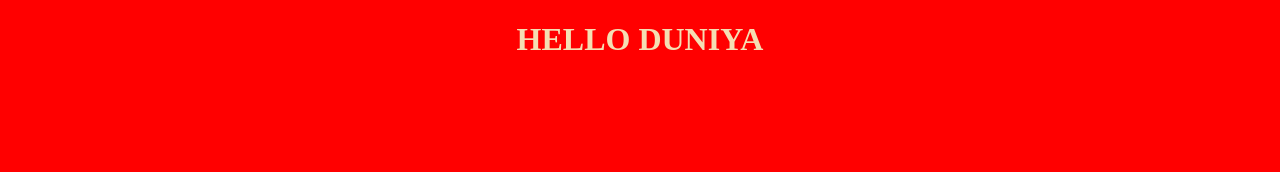
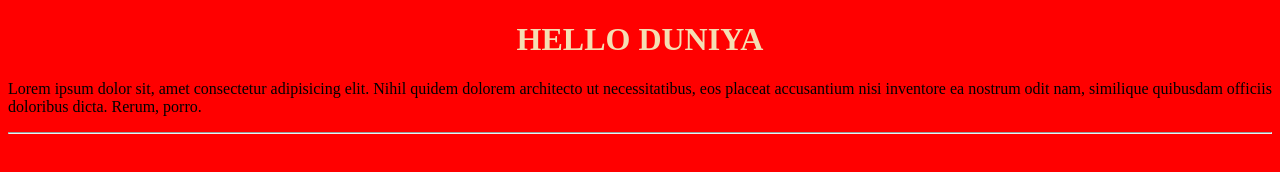
Before and after one commit to Bagri702/BCA_3Y_B, a plain HTML site: page index.html in a window 1280 px wide. Drawn offline with Linux system fonts and the light colour scheme.

Commit message:
third commit

```diff
--- a/index.html
+++ b/index.html
@@ -7,6 +7,8 @@
 </head>
 <body style="background-color: red;">
     <h1 style="text-align: center;color: wheat;">HELLO DUNIYA</h1>
+    <p>Lorem ipsum dolor sit, amet consectetur adipisicing elit. Nihil quidem dolorem architecto ut necessitatibus, eos placeat accusantium nisi inventore ea nostrum odit nam, similique quibusdam officiis doloribus dicta. Rerum, porro.</p>
+    <hr>
 
 
 </body>
```
